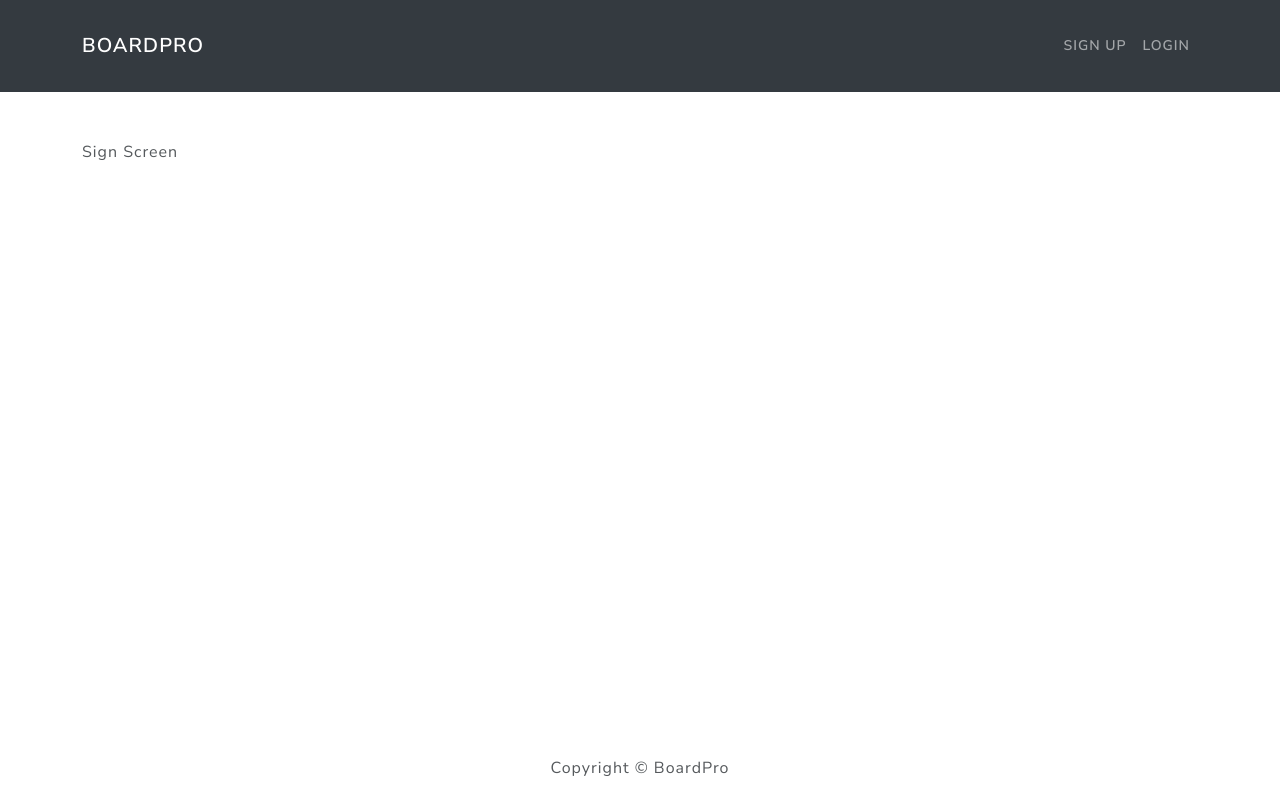
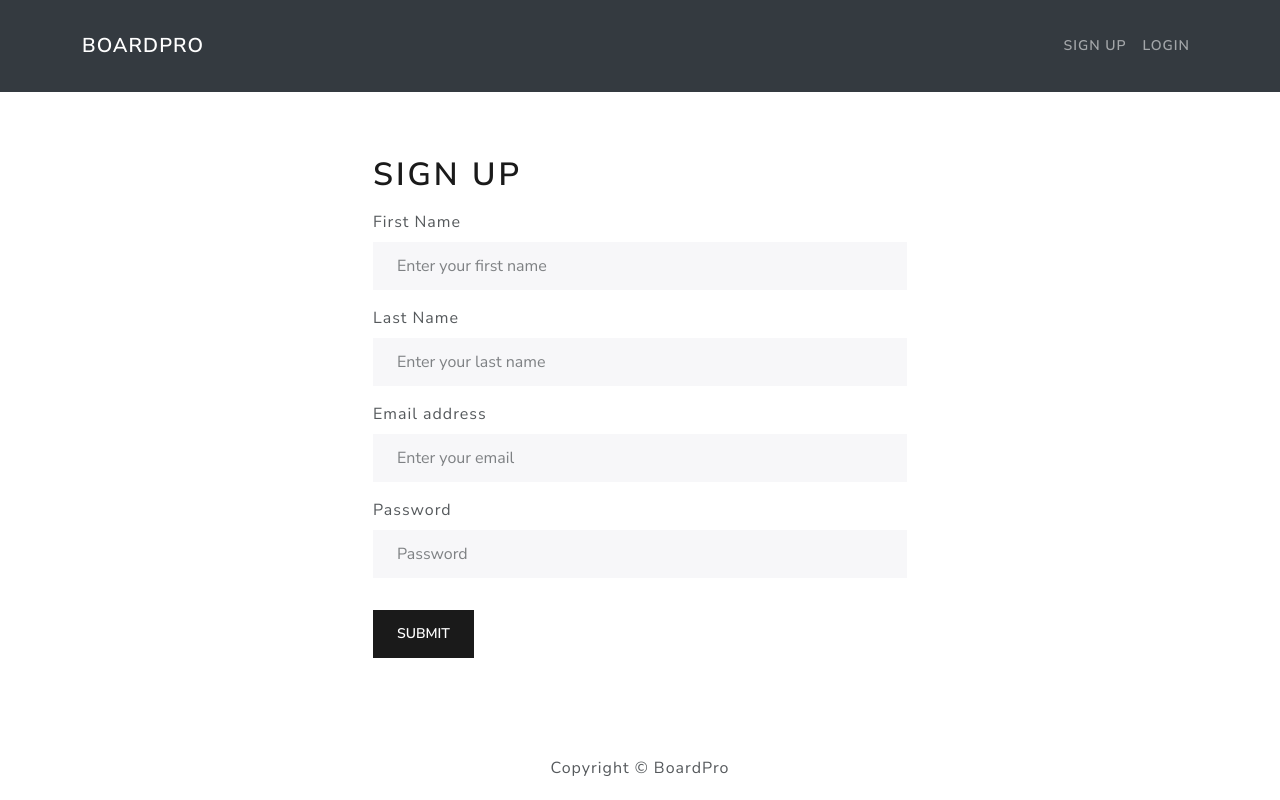
Before and after one commit to asiasmol/BoardPro-Frontend, a React (Create React App) app in the folder boardpro/: page /signup in a window 1280 px wide. Built offline with nearby package versions, Linux system fonts and the light colour scheme.

Commit message:
Implementation of Sign Up Page

```diff
--- a/boardpro/src/components/FormContainer.tsx
+++ b/boardpro/src/components/FormContainer.tsx
@@ -3,9 +3,10 @@
 
 interface FormContainerProps {
     children: React.ReactNode;
+
 }
 
-const FormContainer: React.FC<FormContainerProps> = ({ children }) => {
+const FormContainer= ({ children }: FormContainerProps) => {
     return (
         <Container className='py-3'>
             <Row className='justify-content-md-center'>
--- a/boardpro/src/screens/LoginScreen.tsx
+++ b/boardpro/src/screens/LoginScreen.tsx
@@ -6,17 +6,18 @@
 const LoginScreen = () => {
     return (
         <FormContainer>
+            <h1>Login</h1>
         <Form>
-            <Form.Group className="mb-3" controlId="email">
+            <Form.Group className="my-3" controlId="email">
                 <Form.Label>Email address</Form.Label>
                 <Form.Control type="email" placeholder="Enter your email" />
             </Form.Group>
 
-            <Form.Group className="mb-3" controlId="password">
+            <Form.Group className="my-3" controlId="password">
                 <Form.Label>Password</Form.Label>
                 <Form.Control type="password" placeholder="Password" />
             </Form.Group>
-            <Button variant="primary" type="submit">
+            <Button variant="primary" type="submit" className="my-3">
                 Submit
             </Button>
         </Form>
--- a/boardpro/src/screens/SignupScreen.tsx
+++ b/boardpro/src/screens/SignupScreen.tsx
@@ -1,6 +1,36 @@
+import Form from "react-bootstrap/Form";
+import Button from "react-bootstrap/Button";
+import FormContainer from "../components/FormContainer";
+
 const SignupScreen = () => {
     return (
-        <div>Sign Screen</div>
+        <FormContainer>
+            <h1>Sign Up</h1>
+            <Form>
+                <Form.Group className="my-3" controlId="firstName">
+                    <Form.Label>First Name</Form.Label>
+                    <Form.Control type="email" placeholder="Enter your first name" />
+                </Form.Group>
+
+                <Form.Group className="my-3" controlId="lastName">
+                    <Form.Label>Last Name</Form.Label>
+                    <Form.Control type="email" placeholder="Enter your last name" />
+                </Form.Group>
+
+                <Form.Group className="my-3" controlId="email">
+                    <Form.Label>Email address</Form.Label>
+                    <Form.Control type="email" placeholder="Enter your email" />
+                </Form.Group>
+
+                <Form.Group className="my-3" controlId="password">
+                    <Form.Label>Password</Form.Label>
+                    <Form.Control type="password" placeholder="Password" />
+                </Form.Group>
+                <Button variant="primary" type="submit" className="my-3">
+                    Submit
+                </Button>
+            </Form>
+        </FormContainer>
     )
 }
 
```
